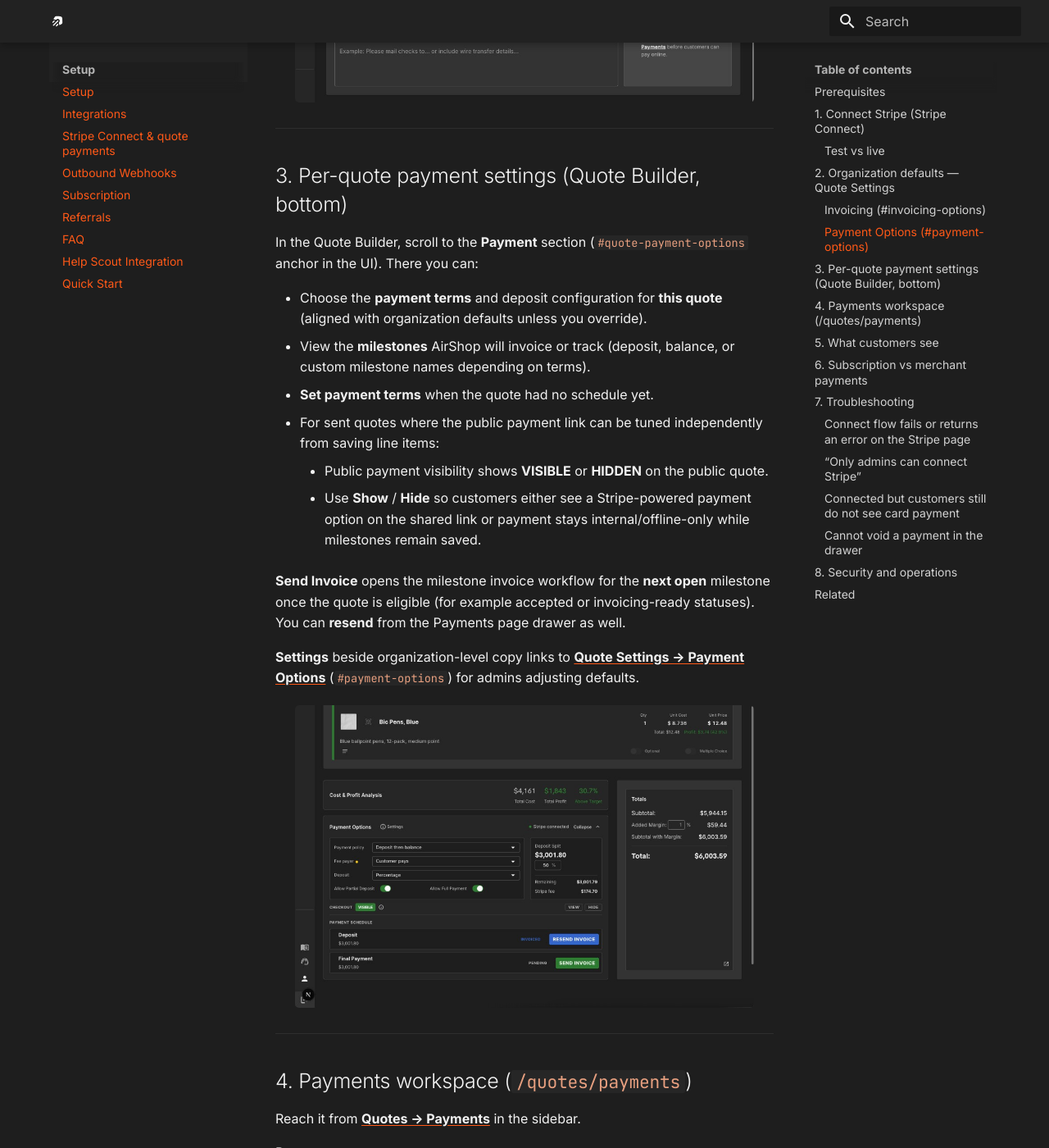
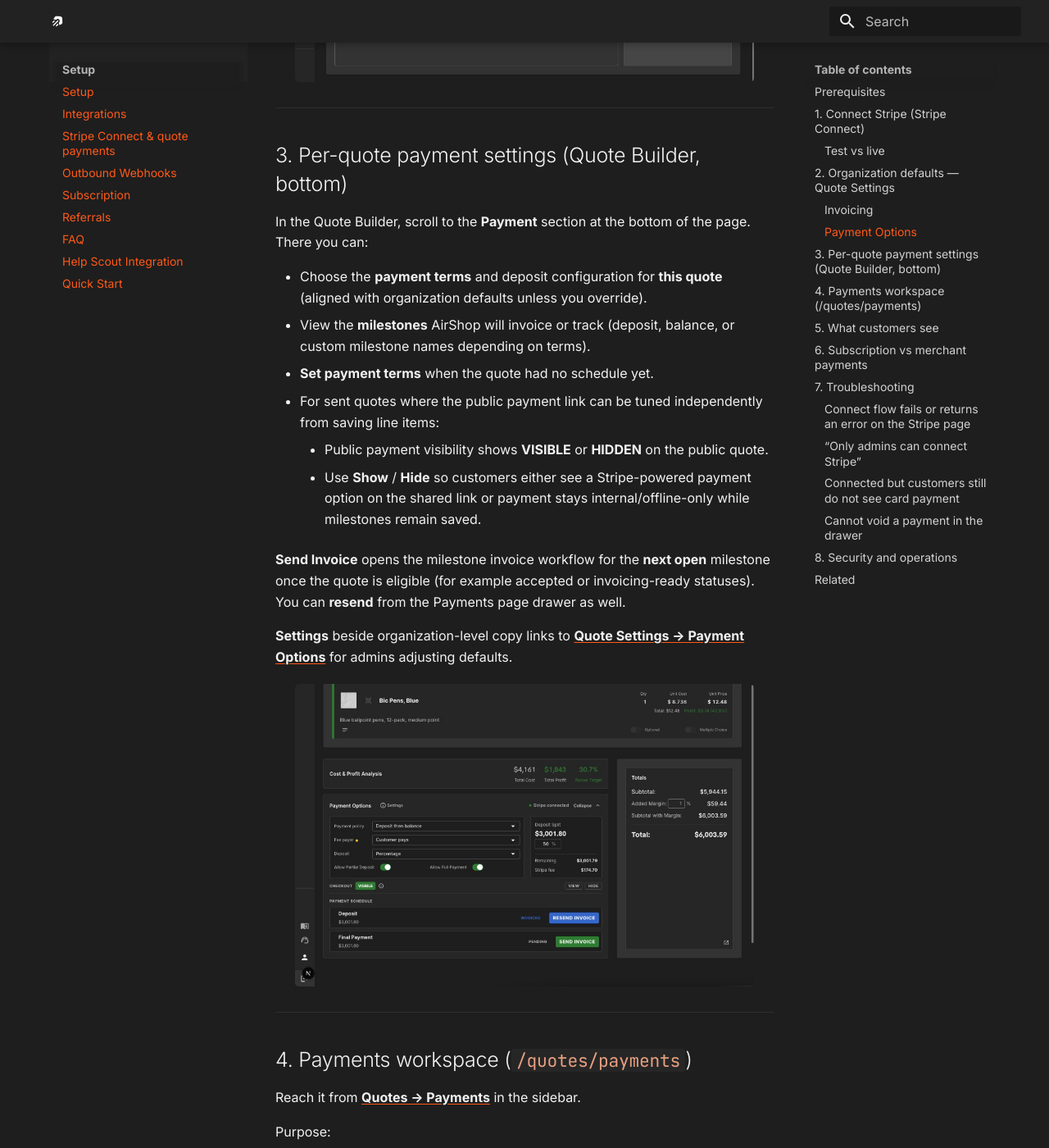
Before and after one commit to jbrewlet/airshop-docs, an MkDocs documentation site: the page built from docs/setup/stripe-payments.md, in a window 1280 px wide and 1400 px high, scrolled down 4084 px. Shown: the whole window at 82% size. Built offline with MkDocs 1.6.1 and Material for MkDocs 9.7.7, drawn with Linux system fonts in a browser that asks for light colours; plug-ins that fetch from the network failed and are left out; some of the changed text lies outside the part shown.

Commit message:
Update quote settings and Stripe payments documentation for clarity. Remove unnecessary anchor references in app location links and enhance instructions for connecting Stripe and configuring organization defaults. Ensure users have clear guidance on invoice and payment options.

```diff
--- a/docs/setup/stripe-payments.md
+++ b/docs/setup/stripe-payments.md
@@ -49,9 +49,9 @@
 
 ## 2. Organization defaults — Quote Settings
 
-Open **[Quote Settings](https://airshop.work/settings/quote-settings){ target="_blank" rel="noopener noreferrer" }**, or jump straight to **[Invoicing](https://airshop.work/settings/quote-settings?scroll=invoicing-options){ target="_blank" rel="noopener noreferrer" }** or **[Payment Options](https://airshop.work/settings/quote-settings?scroll=payment-options){ target="_blank" rel="noopener noreferrer" }** (`#invoicing-options`, `#payment-options`).
+Open **[Quote Settings](https://airshop.work/settings/quote-settings){ target="_blank" rel="noopener noreferrer" }**, or jump straight to **[Invoicing](https://airshop.work/settings/quote-settings?scroll=invoicing-options){ target="_blank" rel="noopener noreferrer" }** or **[Payment Options](https://airshop.work/settings/quote-settings?scroll=payment-options){ target="_blank" rel="noopener noreferrer" }**.
 
-### Invoicing (`#invoicing-options`)
+### Invoicing
 
 Controls **automatic invoice emails** (PDF attachment optional) when milestones become due:
 
@@ -62,7 +62,7 @@
 - **Invoice numbering** — format (`{seq}`, `{year}`, `{yy}`, `{month}`, `{prefix}`), padding, prefix, **next sequence** value.
 - **Default due dates** — net days for standard vs deposit invoices (`0` = due on receipt).
 
-### Payment Options (`#payment-options`)
+### Payment Options
 
 Defaults for **new quotes** (each quote can override in Quote Builder):
 
@@ -89,7 +89,7 @@
 
 ## 3. Per-quote payment settings (Quote Builder, bottom)
 
-In the Quote Builder, scroll to the **Payment** section (`#quote-payment-options` anchor in the UI). There you can:
+In the Quote Builder, scroll to the **Payment** section at the bottom of the page. There you can:
 
 - Choose the **payment terms** and deposit configuration for **this quote** (aligned with organization defaults unless you override).
 - View the **milestones** AirShop will invoice or track (deposit, balance, or custom milestone names depending on terms).
@@ -101,7 +101,7 @@
 
 **Send Invoice** opens the milestone invoice workflow for the **next open** milestone once the quote is eligible (for example accepted or invoicing-ready statuses). You can **resend** from the Payments page drawer as well.
 
-**Settings** beside organization-level copy links to **[Quote Settings → Payment Options](https://airshop.work/settings/quote-settings?scroll=payment-options){ target="_blank" rel="noopener noreferrer" }** (`#payment-options`) for admins adjusting defaults.
+**Settings** beside organization-level copy links to **[Quote Settings → Payment Options](https://airshop.work/settings/quote-settings?scroll=payment-options){ target="_blank" rel="noopener noreferrer" }** for admins adjusting defaults.
 
 ![Quote Builder — payment options and schedule](../assets/quote-builder-payment-panel.png){ .screenshot }
 
```
Also changed, not shown: other parts of docs/setup/stripe-payments.md (+1 -1 lines), docs/quote-settings.md (+2 -2 lines).
